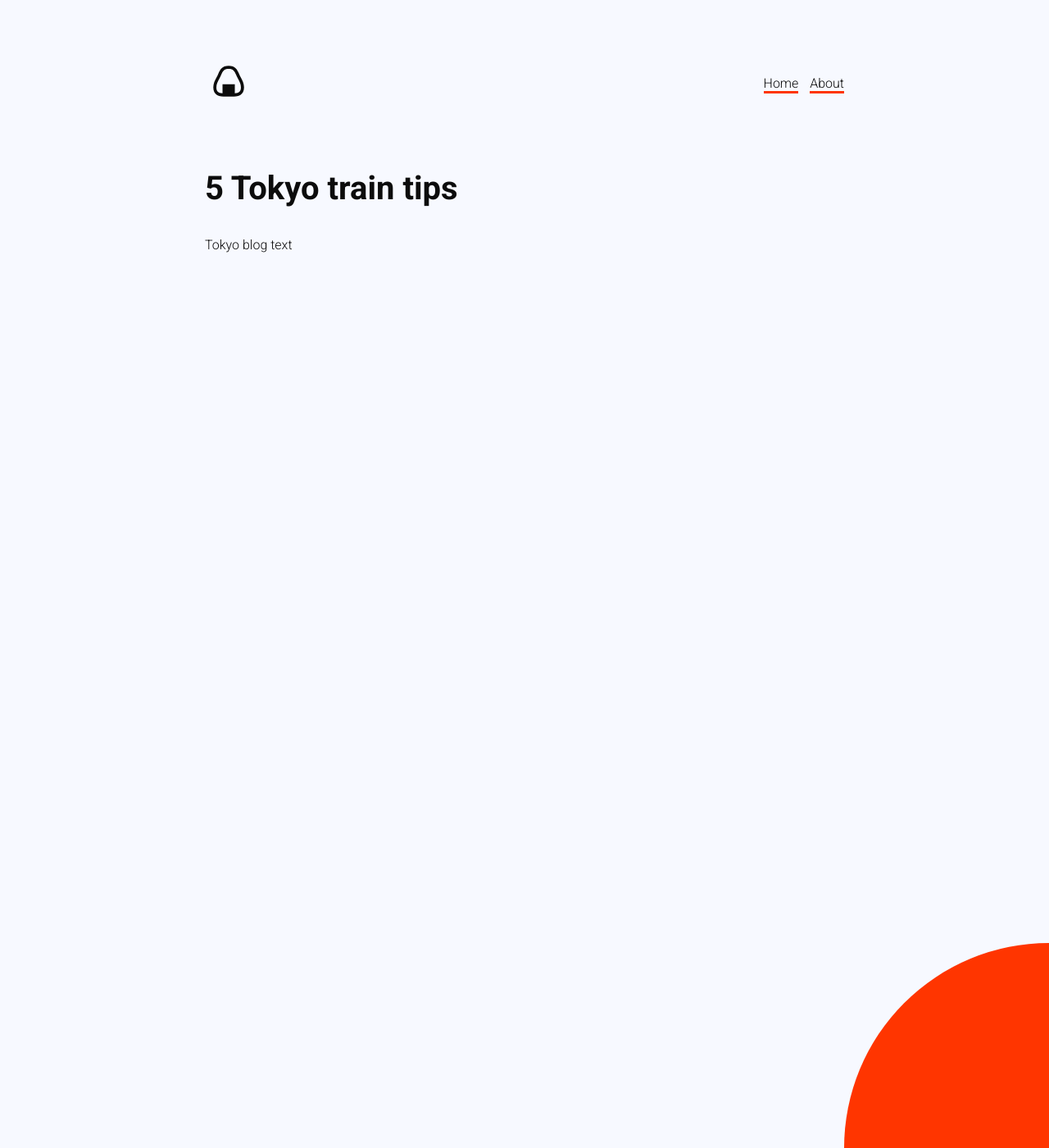
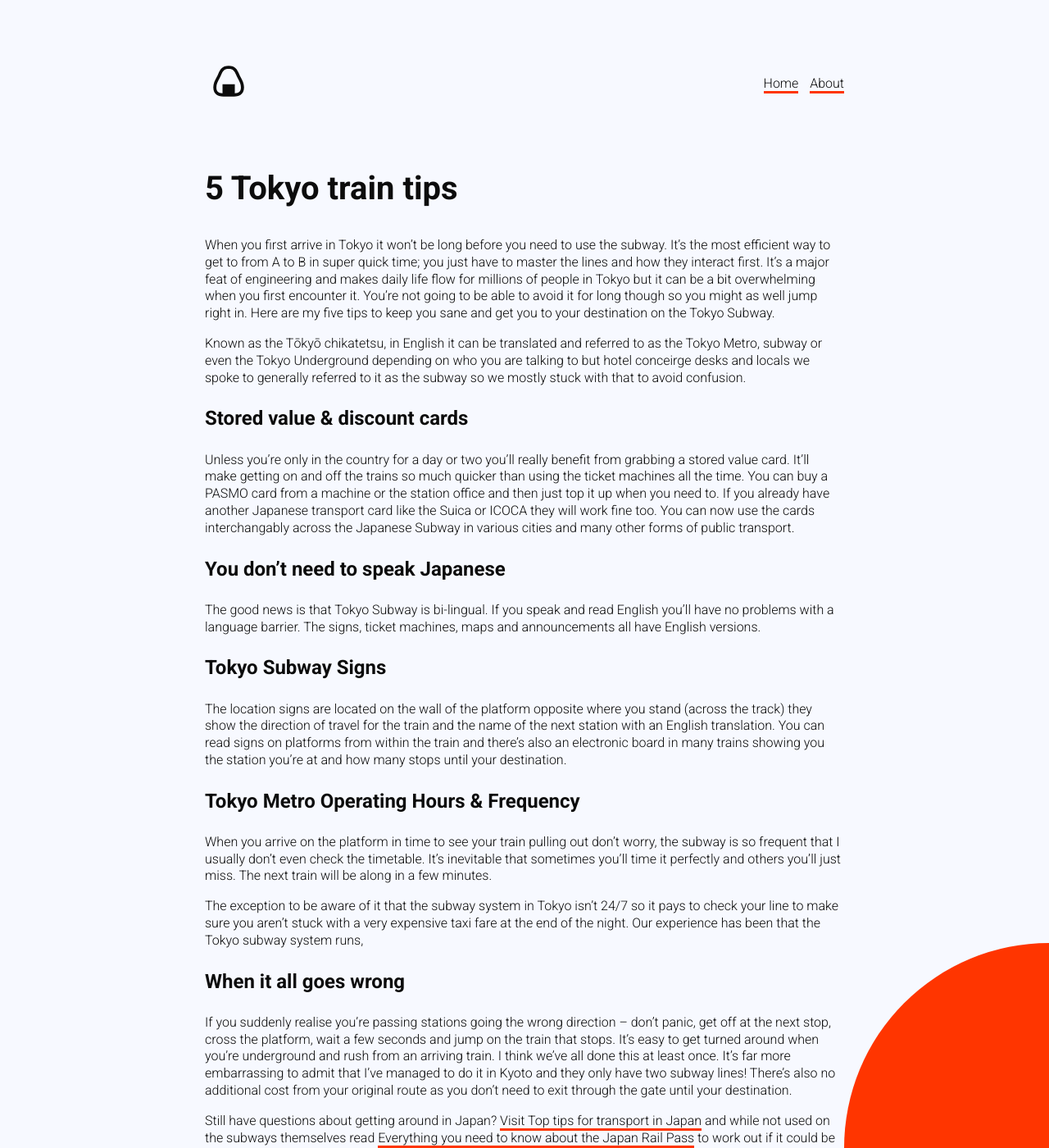
Before and after one commit to jonohewitt/anightinjapan, a Jekyll site: the page built from _posts/2020-04-28-tokyo-train-tips.markdown, in a window 1280 px wide and 1400 px high. Shown: the whole window at 82% size. Built offline with Jekyll 4.4.1, drawn with Linux system fonts in a browser that asks for light colours; some of the changed text lies outside the part shown.

Commit message:
Updated Tokyo Train Tips

```diff
--- a/_posts/2020-04-28-tokyo-train-tips.markdown
+++ b/_posts/2020-04-28-tokyo-train-tips.markdown
@@ -5,4 +5,30 @@
   Tokyo Subway.
 ---
 
-Tokyo blog text
+When you first arrive in Tokyo it won’t be long before you need to use the subway.  It’s the most efficient way to get to from A to B in super quick time; you just have to master the lines and how they interact first. It’s a major feat of engineering and makes daily life flow for millions of people in Tokyo but it can be a bit overwhelming when you first encounter it.  You’re not going to be able to avoid it for long though so you might as well jump right in.  Here are my five tips to keep you sane and get you to your destination on the Tokyo Subway.
+
+Known as the Tōkyō chikatetsu, in English it can be translated and referred to as the Tokyo Metro, subway or even the Tokyo Underground depending on who you are talking to but hotel conceirge desks and locals we spoke to generally referred to it as the subway so we mostly stuck with that to avoid confusion.
+
+### Stored value & discount cards
+
+Unless you’re only in the country for a day or two you’ll really benefit from grabbing a stored value card.  It’ll make getting on and off the trains so much quicker than using the  ticket machines all the time.  You can buy a PASMO card from a machine or the station office and then just top it up when you need to.  If you already have another Japanese transport card like the Suica or ICOCA they will work fine too.  You can now use the cards interchangably across the Japanese Subway in various cities and many other forms of public transport.
+
+### You don’t need to speak Japanese
+
+The good news is that Tokyo Subway is bi-lingual.  If you speak and read English you’ll have no problems with a language barrier. The signs, ticket machines, maps and announcements all have English versions.
+
+### Tokyo Subway Signs
+
+The location signs are located on the wall of the platform opposite where you stand (across the track) they show the direction of travel for the train and the name of the next station with an English translation.  You can read signs on platforms from within the train and there’s also an electronic board in many trains showing you the station you’re at and how many stops until your destination.
+
+### Tokyo Metro Operating Hours & Frequency
+
+When you arrive on the platform in time to see your train pulling out don’t worry, the subway is so frequent that I usually don’t even check the timetable.  It’s inevitable that sometimes you’ll time it perfectly and others you’ll just miss.  The next train will be along in a few minutes.
+
+The exception to be aware of it that the subway system in Tokyo isn’t 24/7 so it pays to check your line to make sure you aren’t stuck with a very expensive taxi fare at the end of the night.  Our experience has been that the Tokyo subway system runs,
+
+### When it all goes wrong
+
+If you suddenly realise you’re passing stations going the wrong direction – don’t panic, get off at the next stop, cross the platform, wait a few seconds and jump on the train that stops.  It’s easy to get turned around when you’re underground and rush from an arriving train.  I think we’ve all done this at least once.  It’s far more embarrassing to admit that I’ve managed to do it in Kyoto and they only have two subway lines!  There’s also no additional cost from your original route as you don’t need to exit through the gate until your destination.
+
+Still have questions about getting around in Japan? [Visit Top tips for transport in Japan](https://www.2aussietravellers.com/top-tips-for-transport-in-japan/ ) and while not used on the subways themselves read [Everything you need to know about the Japan Rail Pass](https://www.2aussietravellers.com/japan-rail-pass/) to work out if it could be a budget saver for your trip.
```
